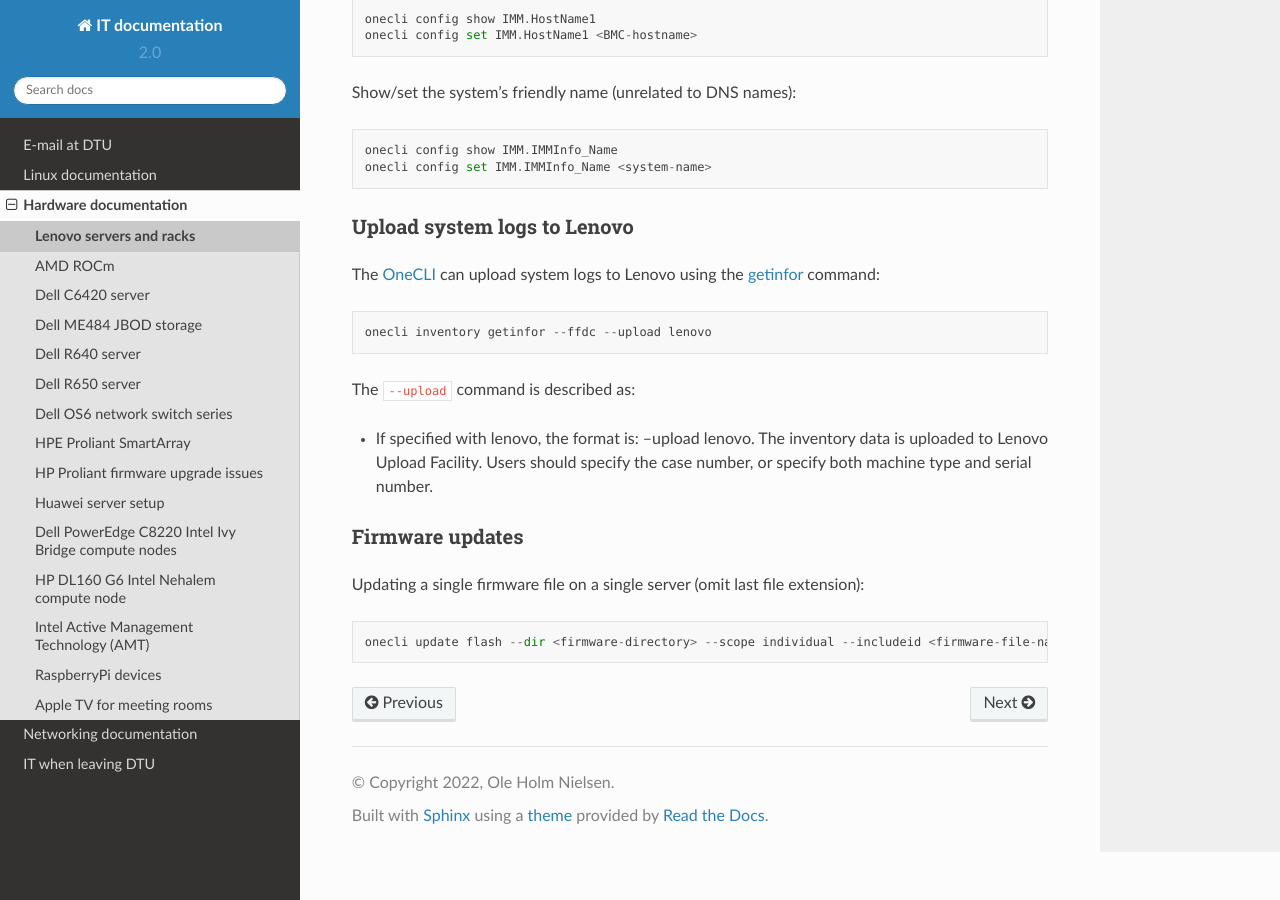
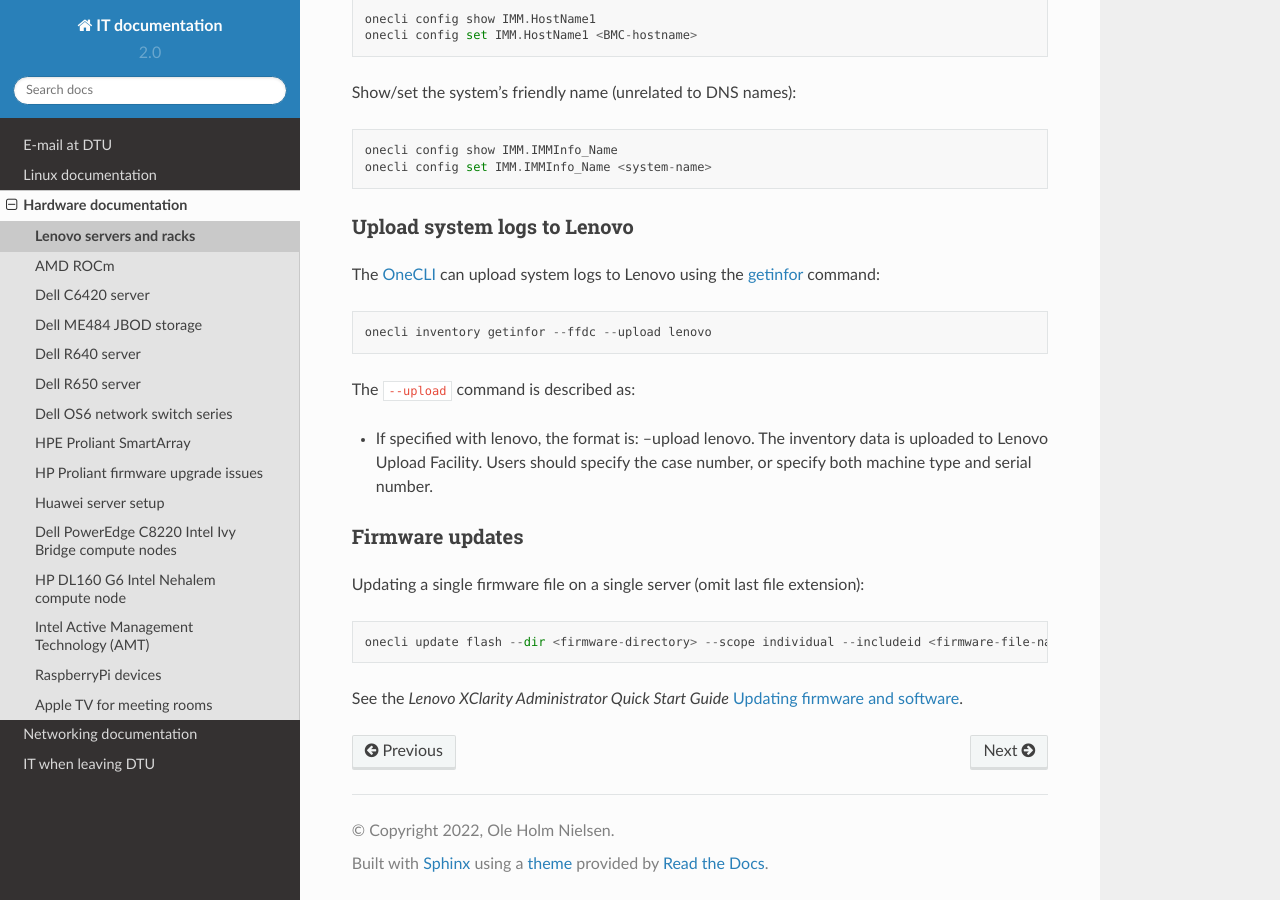
Before and after one commit to OleHolmNielsen/ITwiki, a Sphinx documentation site: the page built from docs/Lenovo_XClarity_BMC.rst, in a window 1280 px wide and 900 px high, scrolled down 2008 px. Built offline with Sphinx 7.4.7 and the Read the Docs theme 2.0.0, drawn with Linux system fonts in a browser that asks for light colours.

Commit message:
Updating firmware and software

```diff
--- a/docs/Lenovo_XClarity_BMC.rst
+++ b/docs/Lenovo_XClarity_BMC.rst
@@ -106,3 +106,6 @@ Firmware updates
 Updating a single firmware file on a single server (omit last file extension)::
 
   onecli update flash --dir <firmware-directory> --scope individual --includeid <firmware-file-name>
+
+See the *Lenovo XClarity Administrator Quick Start Guide*
+`Updating firmware and software <https://sysmgt.lenovofiles.com/help/topic/com.lenovo.lxca.doc/lxca_qsg_update_sw_fw.pdf>`_.
```
